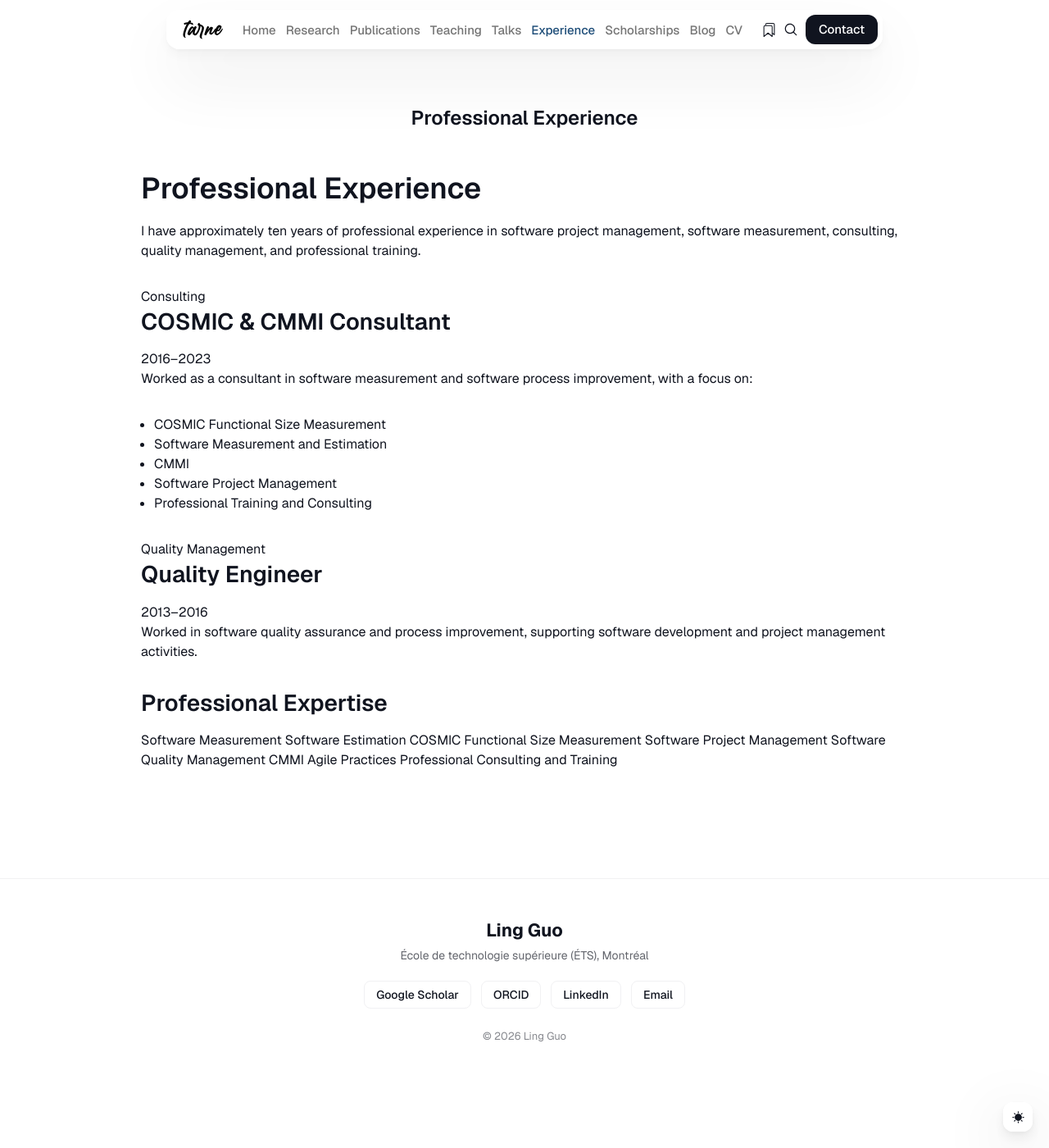
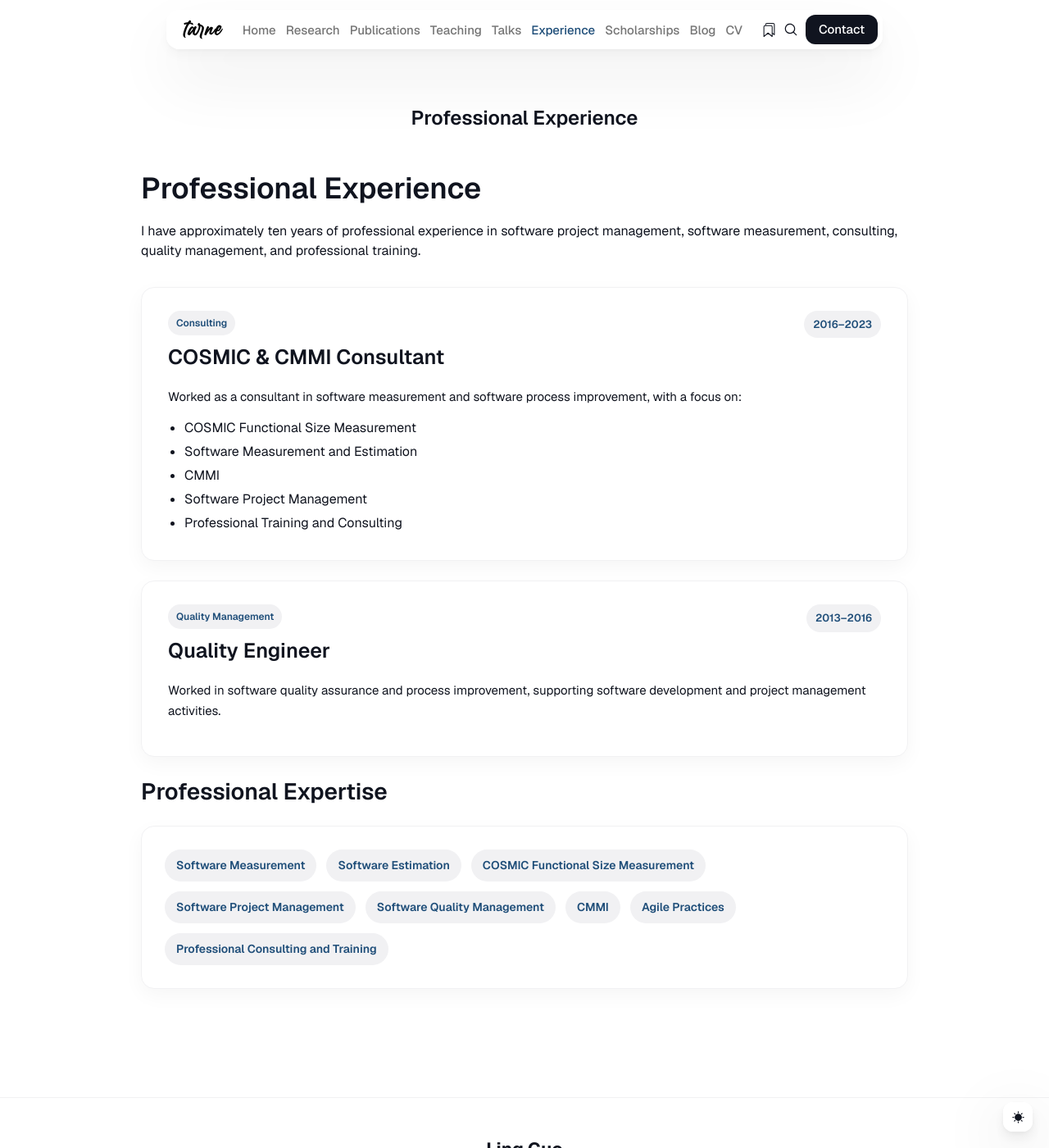
Before and after one commit to lingguo-research/lingguo-tarne, a Jekyll site: the page built from _pages/experience.md, in a window 1280 px wide and 1400 px high. Shown: the whole window at 82% size. Built offline with Jekyll 4.4.1, drawn with Linux system fonts in a browser that asks for light colours; nearby versions of some CDN libraries.

Commit message:
Update main.scss

```diff
--- a/css/main.scss
+++ b/css/main.scss
@@ -1235,3 +1235,126 @@ a {
   }
 
 }
+/* =========================================
+   Professional Experience Page
+   ========================================= */
+
+.experience-page-card {
+  margin: 24px 0;
+  padding: 28px 32px;
+
+  border: 1px solid var(--border-color);
+  border-radius: 16px;
+  background: var(--background-color);
+
+  box-shadow: 0 8px 24px rgba(0, 0, 0, .04);
+
+  transition:
+    transform .2s ease,
+    box-shadow .2s ease,
+    border-color .2s ease;
+}
+
+.experience-page-card:hover {
+  transform: translateY(-2px);
+  border-color: var(--primary-color);
+  box-shadow: 0 14px 32px rgba(0, 0, 0, .08);
+}
+
+.experience-page-card__header {
+  display: flex;
+  justify-content: space-between;
+  align-items: flex-start;
+  gap: 24px;
+
+  margin-bottom: 18px;
+}
+
+.experience-page-card__label {
+  display: inline-block;
+
+  margin-bottom: 10px;
+  padding: 6px 10px;
+
+  border-radius: 999px;
+
+  font-size: 12px;
+  font-weight: 600;
+
+  color: var(--primary-color);
+  background: var(--background-alt-color);
+}
+
+.experience-page-card h2 {
+  margin: 0;
+  font-size: 25px;
+  line-height: 1.35;
+}
+
+.experience-page-card__date {
+  flex-shrink: 0;
+
+  padding: 7px 11px;
+
+  border-radius: 999px;
+
+  font-size: 13px;
+  font-weight: 600;
+
+  color: var(--primary-color);
+  background: var(--background-alt-color);
+}
+
+.experience-page-card p {
+  margin: 0 0 14px;
+  font-size: 15px;
+  line-height: 1.7;
+}
+
+.experience-page-card ul {
+  margin: 10px 0 0 20px;
+}
+
+.experience-page-card li {
+  margin-bottom: 5px;
+}
+
+
+/* Expertise */
+
+.expertise-card {
+  display: flex;
+  flex-wrap: wrap;
+  gap: 12px;
+
+  margin: 24px 0 48px;
+  padding: 28px;
+
+  border: 1px solid var(--border-color);
+  border-radius: 16px;
+  background: var(--background-color);
+
+  box-shadow: 0 8px 24px rgba(0, 0, 0, .04);
+}
+
+.expertise-card span {
+  padding: 9px 14px;
+
+  border-radius: 999px;
+
+  font-size: 14px;
+  font-weight: 600;
+
+  color: var(--primary-color);
+  background: var(--background-alt-color);
+}
+
+
+@media (max-width: 700px) {
+
+  .experience-page-card__header {
+    flex-direction: column;
+    gap: 12px;
+  }
+
+}
```
